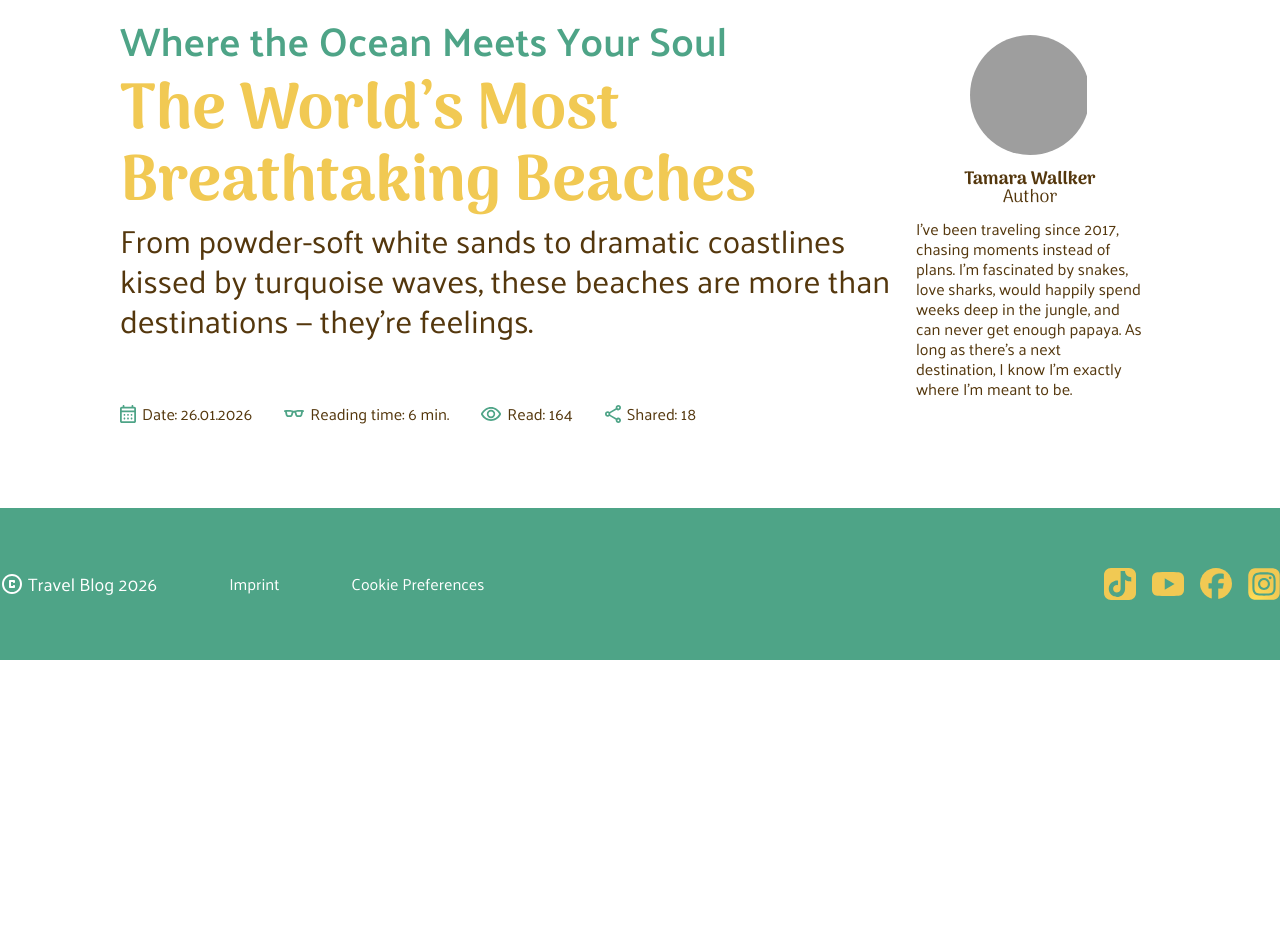
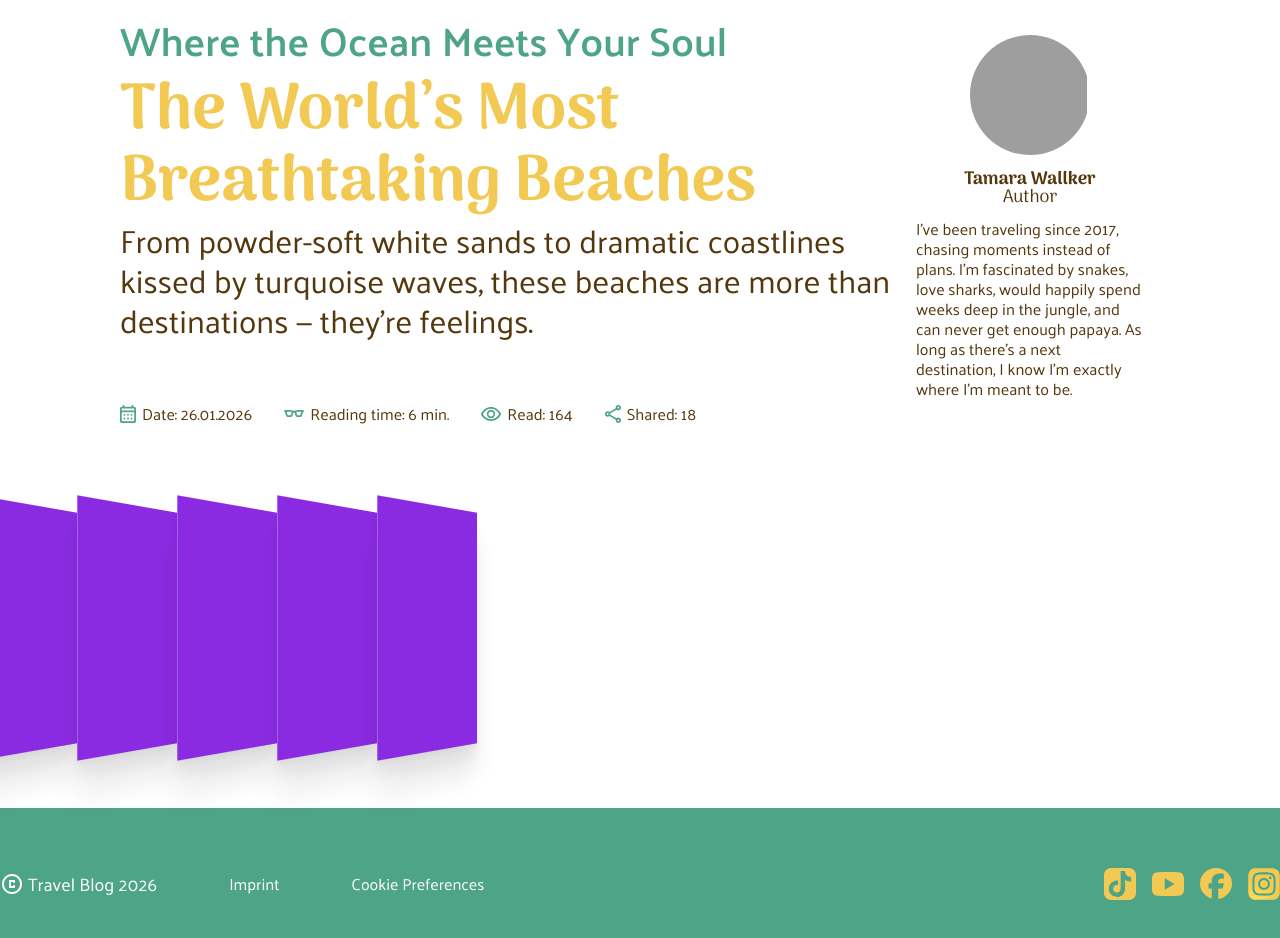
Before and after one commit to kamycoding/da-travel-blog, a plain HTML site: page article-max.html in a window 1280 px wide. Shown: the part 441-1379 px from the top of the page. Before the commit the page ends 1101 px from the top, so only its background shows below. Drawn offline with Linux system fonts and the light colour scheme; grey boxes are pictures that could not be loaded.

Commit message:
added V1_slider_test

```diff
--- a/article-max.html
+++ b/article-max.html
@@ -126,6 +126,18 @@
           </div>
         </aside>
       </section>
+
+<!-- Slider -->
+      <section class="slider_section">
+        <div class="slider">
+        <div class="slider_element"></div>
+        <div class="slider_element"></div>
+        <div class="slider_element"></div>
+        <div class="slider_element"></div>
+        <div class="slider_element"></div>
+        </div>
+
+    </section>
     </main>
 
     <!-- Footer Section -->
--- a/styles/article.css
+++ b/styles/article.css
@@ -91,3 +91,41 @@
     font-weight: 400;
     line-height: 1.25rem;
 }
+
+.slider{
+    height: 300px;
+
+    display: flex;
+
+}
+
+.slider_element{
+    z-index: 1;
+    width: 100px;
+    height: 80%;
+
+    background-color: blueviolet;
+    box-shadow: 0px 4px 3px rgba(3, 7, 18, 0.03),
+        0px 14px 11px rgba(3, 7, 18, 0.05),
+        0px 32px 24px rgba(3, 7, 18, 0.08);
+
+    transform: perspective(250px) rotateY(20deg) translateX(-20px);
+    transform-origin: 50% 50%;
+
+    transition: all 250ms ease-in-out;
+}
+
+.slider_element:hover{
+    z-index: 2;
+
+    background-color: aqua;
+    transform: perspective(250px) rotateY(0deg) translateX(0px) scaleX(1.5) scaleY(1.2);
+}
+
+.slider_element:hover~.slider_element{
+   transform: perspective(250px) rotateY(-20deg) translateX(20px);
+
+    background-color: gold;
+
+
+}
```
